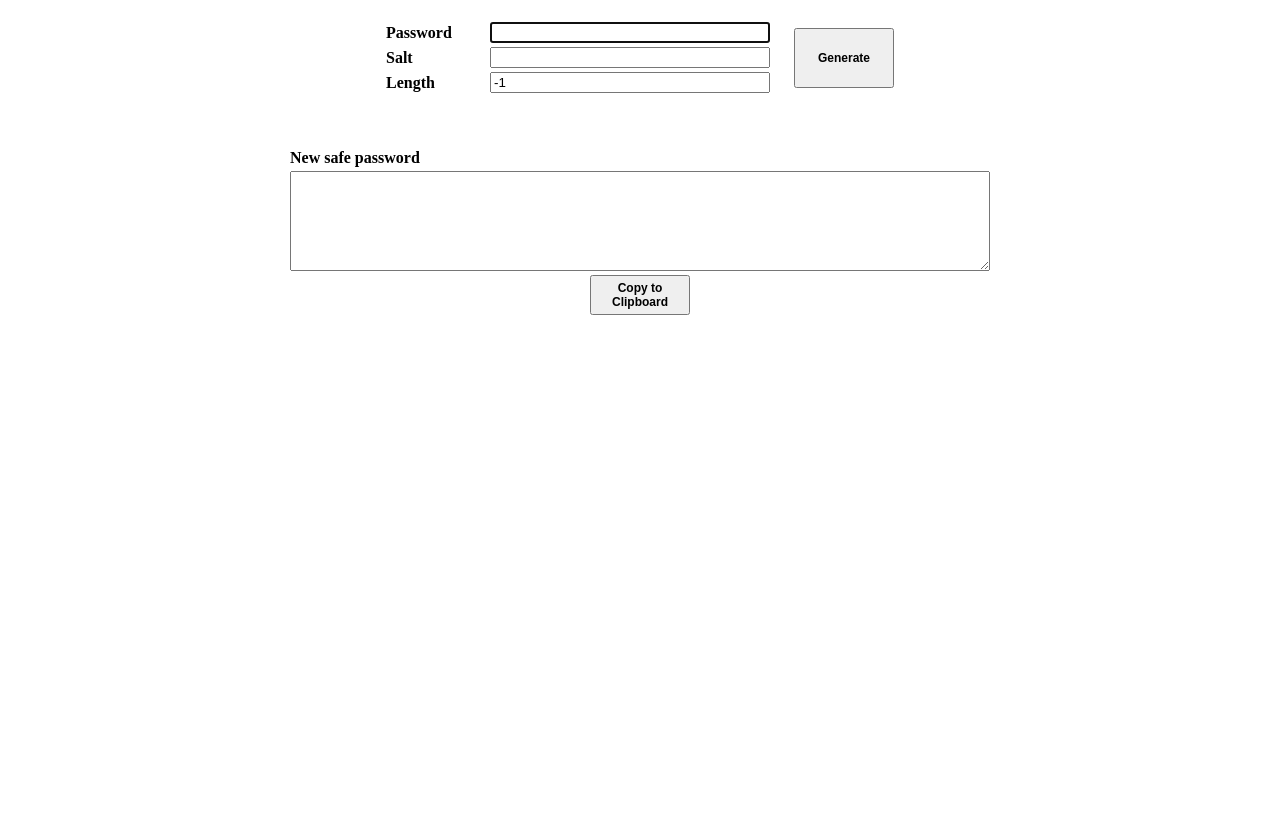
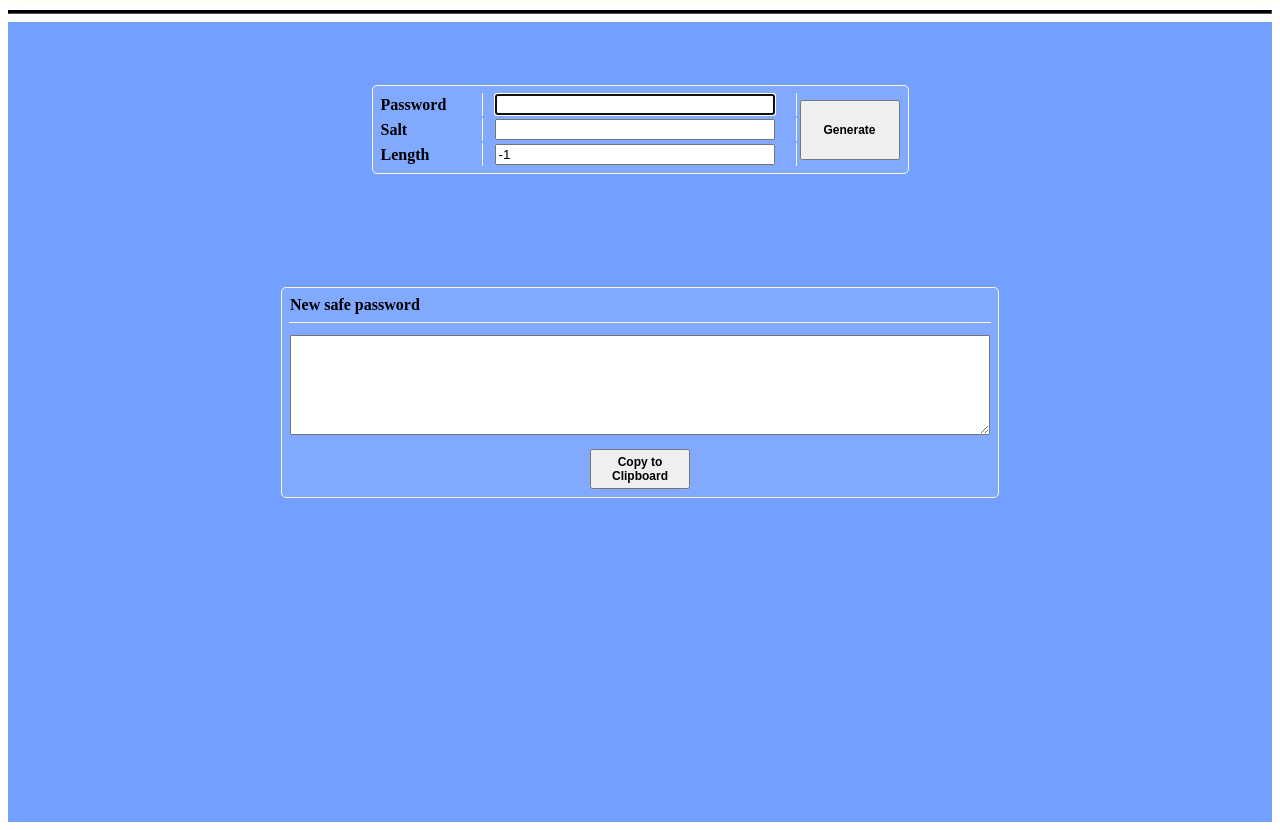
Before and after one commit to k-young-passionate/Password-Generator, a plain HTML site: page pwgen.html in a window 1280 px wide. Shown: the part 86-916 px from the top of the page. Before the commit the page ends 800 px from the top, so only its background shows below. Drawn offline with Linux system fonts and the light colour scheme.

Commit message:
enhancement: design fixed

```diff
--- a/pwgen.html
+++ b/pwgen.html
@@ -1,18 +1,25 @@
 <html>
+
 <head>
 	<title> Password generator </title>
 	<link rel="stylesheet" type="text/css" href="static/css/index.css">
 </head>
+
 <body>
 	<div class="title">
 		<h1>Safe Password Generator</h1>
 	</div>
-	<div>
+	<hr>
+
+	<div class='content'>
+		<div class="input">
 			<table>
 				<tr>
 					<td class='key'> <strong> Password </strong> </td>
-				<td class='value'> <input type='password' name="password" id="password" class='textinput' autofocus tabindex="1"> </input> </td>
-				<td rowspan="3" class="button"><button class="bold" onclick="buttonHandler()" tabindex="4"> Generate </button></td>
+					<td class='value'> <input type='password' name="password" id="password" class='textinput' autofocus
+							tabindex="1"> </input> </td>
+					<td rowspan="3" class="button"><button class="bold" onclick="buttonHandler()" tabindex="4"> Generate
+						</button></td>
 				</tr>
 				<tr>
 					<td class='key'><strong> Salt </strong></td>
@@ -20,25 +27,27 @@
 				</tr>
 				<tr>
 					<td class='key'><strong> Length </strong></td>
-				<td class='value'><input type='number' name='length' id='length' class="textinput" tabindex="3" value="-1"></td>
+					<td class='value'><input type='number' name='length' id='length' class="textinput" tabindex="3"
+							value="-1"></td>
 				</tr>
 			</table>
 		</div>
-	<div class="content">
+		<div class="output">
 			<table>
 				<tr>
 					<th> New safe password </th>
 				</tr>
 				<tr>
-				<td> <textarea id='newpw' class='result' readonly tabindex="-1"> </textarea></td>
+					<td class='resulttd'> <textarea id='newpw' class='result' readonly tabindex="-1"> </textarea></td>
 				</tr>
 				<tr>
 					<td class="button"> <button class="thin" onclick="copytoCB()">Copy to Clipboard</button></td>
 				</tr>
 			</table>
 		</div>
-
+	</div>
 	<script type="text/javascript" src="static/js/index.js"></script>
 
 </body>
+
 </html>
--- a/static/css/index.css
+++ b/static/css/index.css
@@ -1,17 +1,41 @@
+hr {
+    height: 2px;
+    background-color: black;
+    border-color: black;
+}
+
+h1 {
+    align-self: center;
+}
+
 table {
     align-self: center;
+    padding: 5px;
+    border: 1px solid cornsilk;
+    border-radius: 5px;
+    border-color: cornsilk;
+    background: rgba(255, 255, 255, 0.1)
 }
 
 th {
     text-align: start;
+    border-bottom: 1px solid cornsilk;
+    padding-bottom: 8px;
 }
 
 td.key{
     width: 100px;
+    border-right: 1px solid cornsilk;
 }
 
 td.value {
     width: 300px;
+    padding-left: 10px;
+    border-right: 1px solid cornsilk;
+}
+
+td.resulttd {
+    padding-top: 10px;
 }
 
 td.button {
@@ -40,22 +64,37 @@ button.thin {
     height: 40px;
     font-size: 12px;
     font-weight: bold;
-}
-
-div {
-    display: flex;
-    margin: 1%;
-    align-items: center;
-    align-content: center;
-    justify-content: center;
+    margin-top: 10px;
 }
 
 div.title{
     display: flex;
+    text-align: center;
     align-items: center;
     justify-content: center;
+    background-color: ivory;
 }
 
-div.content{
-    margin-top: 50px;
+div.content {
+    background-color: rgba(100, 150, 255, 0.9);
+    height: 100vh;
+    align-items: center;
 }
+
+
+div.input {
+    display: flex;
+    align-items: center;
+    justify-content: center;
+    padding: 30px;
+    padding-top: 5%;
+}
+
+div.output{
+    display: flex;
+    align-items: center;
+    justify-content: center;
+    margin-top: 20px;
+    padding: 30px;
+    padding-top: 5%;
+}
```
Also changed, not shown: 1 other file. Lines whose indentation alone changed are shown as unchanged.
